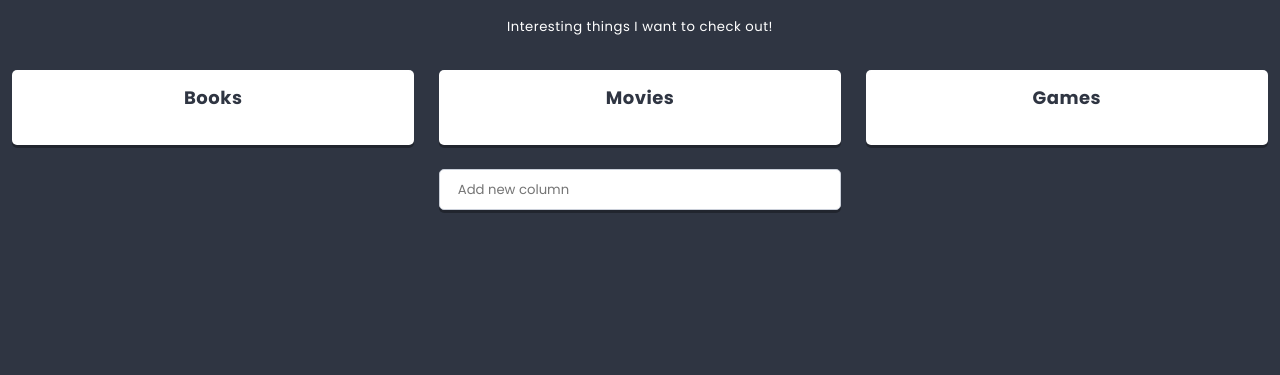
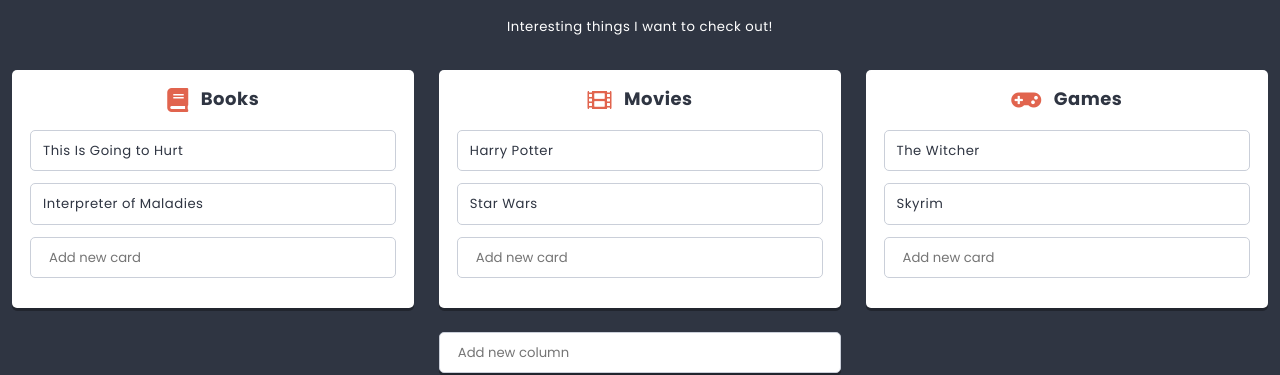
Before and after one commit to mikolajszydlo/to-do-app, a React app: page / in a window 1280 px wide. Shown: the part 362-737 px from the top of the page. Built offline with nearby package versions, Linux system fonts and the light colour scheme.

Commit message:
Add Card component

```diff
--- /dev/null
+++ b/src/components/Card/Card.js
@@ -0,0 +1,17 @@
+import React from 'react';
+import styles from './Card.scss';
+import PropTypes from 'prop-types';
+
+class Card extends React.Component {
+  static propTypes = {
+    title: PropTypes.string.isRequired,
+  }
+
+  render () {
+    return (
+      <div className={styles.component}>{this.props.title}</div>
+    )
+  }
+}
+
+export default Card;
--- a/src/components/Column/Column.js
+++ b/src/components/Column/Column.js
@@ -1,16 +1,49 @@
 import React from 'react';
 import styles from './Column.scss';
+import Card from '../Card/Card.js';
+import Icon from '../Icon/Icon.js';
+import {settings} from '../../data/dataStore.js';
+import Creator from '../Creator/Creator.js';
 import PropTypes from 'prop-types';
 
 class Column extends React.Component {
+    state = {
+        cards: this.props.cards || [],
+    }
+
     static propTypes = {
         title: PropTypes.string.isRequired,
+    }
+
+    addCard(title){
+        this.setState(state => (
+            {
+                cards: [
+                    ...state.cards,
+                    {
+                        key: state.cards.length ? state.cards[state.cards.length-1].key+1 : 0,
+                        title,
+                    }
+                ]
+            }
+        ))
     }
 
     render () {
         return (
             <section className={styles.component}>
-                <h3 className={styles.title}>{this.props.title}</h3>
+                <h3 className={styles.title}>
+                    <span className={styles.icon}>
+                        <Icon name={this.props.icon}/>
+                    </span>
+                    {this.props.title}
+                </h3>
+                {this.state.cards.map(({key, ...cardProp}) => (
+                        <Card key={key} {...cardProp} />
+                    ))}
+                <div className={styles.creator}>
+                    <Creator text={settings.cardCreatorText} action={title => this.addCard(title)}/>
+                </div>
             </section>
         )
     }
--- /dev/null
+++ b/src/components/Icon/Icon.js
@@ -0,0 +1,5 @@
+import React from 'react';
+
+const Icon = props => (<i className={`fas fa-${props.name}`}></i>);
+
+export default Icon;
```
